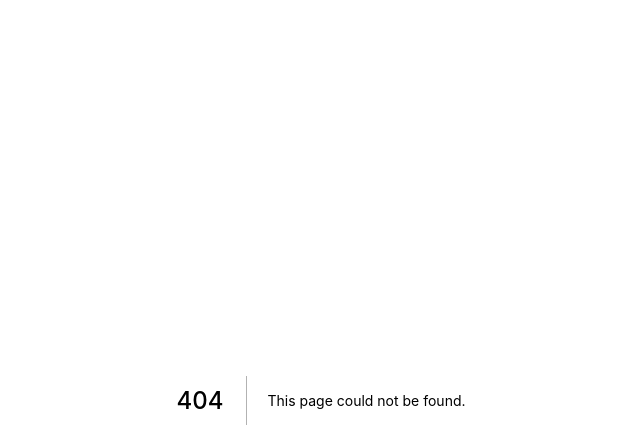
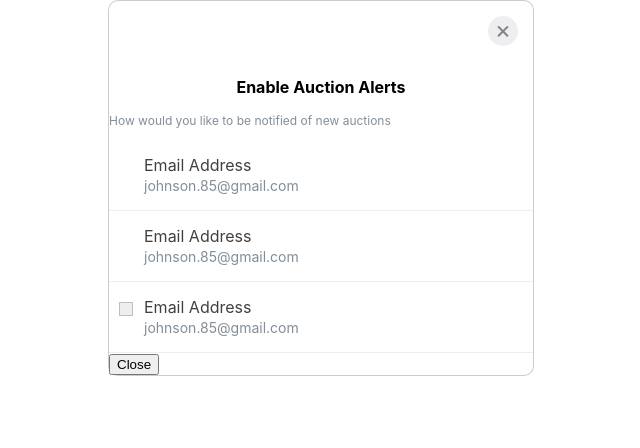
Before and after one commit to Abdoulrhman/EA-UI, a Next.js app: page /AuctionAlerts in a window 1280 px wide. Before the commit this address had no page. Shown: the top 448 px of the page, without its empty margins (319-959 px from the left). Built offline with nearby package versions, Linux system fonts and the light colour scheme.

Commit message:
checkbox style

```diff
--- /dev/null
+++ b/components/AuctionaAlerts/AuctionaAlerts.tsx
@@ -0,0 +1,61 @@
+import React from "react";
+import type { NextPage, NextComponentType } from "next";
+import styles from "./styles.module.scss";
+import Close from "../../public/assets/icons/close.svg";
+
+const AuctionAlerts: NextComponentType = () => {
+  return (
+    <div>
+      <div className={styles.auctionAlerts}>
+        <div className={styles.modal_content}>
+          <div className={styles.modal_header}>
+            <img src="assets/icons/close.svg" />
+          </div>
+          <div className={styles.modal_body}>
+            <h3>Enable Auction Alerts</h3>
+            <p>How would you like to be notified of new auctions</p>
+            <div className={styles.check}>
+              <label className={styles.container}>
+                <input type="checkbox" />
+                <span className="checkmark"></span>
+              </label>
+              <div className={styles.info}>
+                <p>Email Address</p>
+                <label>johnson.85@gmail.com</label>
+              </div>
+            </div>
+            {/* Check Div */}
+            <div className={styles.check}>
+              <label className={styles.container}>
+                <input type="checkbox" />
+                <span className="checkmark"></span>
+              </label>
+              <div className={styles.info}>
+                <p>Email Address</p>
+                <label>johnson.85@gmail.com</label>
+              </div>
+            </div>
+            {/* Check Div  */}
+            <div className={styles.check}>
+              <label className={styles.container}>
+                <input type="checkbox" />
+                <span className={styles.checkmark}></span>
+              </label>
+              <div className={styles.info}>
+                <p>Email Address</p>
+                <label>johnson.85@gmail.com</label>
+              </div>
+            </div>
+            {/* Check Div  */}
+          </div>
+
+          <div className="styles.modal-footer">
+            <button>Close</button>
+          </div>
+        </div>
+      </div>
+    </div>
+  );
+};
+
+export default AuctionAlerts;
--- /dev/null
+++ b/components/AuctionaAlerts/styles.module.scss
@@ -0,0 +1,127 @@
+.auctionAlerts {
+  display: flex;
+  justify-content: center;
+  align-items: center;
+  .modal_content {
+    position: relative;
+    display: -ms-flexbox;
+    display: flex;
+    -ms-flex-direction: column;
+    flex-direction: column;
+    pointer-events: auto;
+    background-color: #fff;
+    background-clip: padding-box;
+    border: 1px solid rgba(0, 0, 0, 0.2);
+    border-radius: 10px;
+    outline: 0;
+    width: 426px;
+    .modal_header {
+      padding: 15px;
+      border-top-left-radius: 0.3rem;
+      border-top-right-radius: 0.3rem;
+
+      img {
+        float: right;
+      }
+    }
+    .modal_body {
+      h3 {
+        text-align: center;
+        font-size: 16px;
+      }
+      p {
+        color: #828e99;
+        font-size: 12px;
+      }
+      .checkmark {
+        position: absolute;
+        top: 5px;
+        left: 10px;
+        height: 14px;
+        width: 14px;
+        background-color: #eee;
+        border:1px solid #B7BFC7;
+        padding: 1px;
+        &:after {
+          content: "";
+          position: absolute;
+          display: none;
+          left: 2px;
+          top: 2px;
+          width: 13px;
+          height: 13px;
+          background: red;
+          border-radius: 2px;
+          -webkit-border-radius: 2px;
+          -moz-border-radius: 2px;
+          -ms-border-radius: 2px;
+          -o-border-radius: 2px;
+        }
+
+        label {
+          font-size: 0.875rem;
+        }
+      }
+      .check {
+        border-bottom: 1px solid #eeeeee;
+        padding: 15px 0;
+        display: flex;
+        .container {
+          input {
+            position: absolute;
+            opacity: 0;
+            cursor: pointer;
+            height: 0;
+            width: 0;
+            &:checked {
+              ~ {
+                .checkmark {
+                  background-color: #b6bfc6;
+                  width: 15px;
+                  height: 15px;
+                  border-radius: 2px;
+                  top: 5px;
+                  left: 10px;
+                  &:after {
+                    display: block;
+                  }
+                }
+              }
+            }
+          }
+          &:hover {
+            input {
+              ~ {
+                .checkmark {
+                  background-color: #ccc;
+                }
+              }
+            }
+          }
+          display: block;
+          position: relative;
+          padding-left: 35px;
+          margin-bottom: 12px;
+          cursor: pointer;
+          font-size: 0.875rem;
+          -webkit-user-select: none;
+          -moz-user-select: none;
+          -ms-user-select: none;
+          user-select: none;
+        }
+
+        .info {
+          p {
+            margin: 0;
+            color: #404040;
+            font-size: 16px;
+          }
+          label {
+            color: #828e99;
+            font-size: 14px;
+          }
+        }
+      }
+    }
+  }
+}
--- /dev/null
+++ b/pages/AuctionAlerts/index.tsx
@@ -0,0 +1,12 @@
+import React from "react";
+import AuctionAlerts from "../../components/AuctionaAlerts/AuctionaAlerts";
+
+function ResultsPage() {
+  return (
+    <div>
+      <AuctionAlerts/>
+    </div>
+  );
+}
+
+export default ResultsPage;
--- /dev/null
+++ b/pages/AuctionAlerts/styles.module.scss
@@ -0,0 +1,33 @@
+.warpper {
+  width: 80%;
+  background-color: #fff;
+  float: right;
+
+.auction{
+  display: flex;
+  justify-content: center;
+  align-items: center;
+  flex-direction: column;
+  min-height: 70vh;
+  .auctionHeader{
+    text-align: center;
+h3{
+  color:#E51937;
+  font-size: 14px;
+  margin-bottom: 18px;
+}
+p{
+  color:#404040;
+  font-size: 12px;
+  margin: 0;
+}
+  }
+  .auctionBody{
+    img{
+      margin-top: 30px;
+    }
+  }
+
+}
+
+}
--- a/tsconfig.json
+++ b/tsconfig.json
@@ -14,6 +14,6 @@
     "isolatedModules": true,
     "jsx": "preserve"
   },
-  "include": ["next-env.d.ts", "**/*.ts", "**/*.tsx"],
+  "include": ["next-env.d.ts", "**/*.ts", "**/*.tsx", "pages/AuctionaAlerts/index.tsx"],
   "exclude": ["node_modules"]
 }
```
Also changed, not shown: public/assets/icons/close.svg (added).
